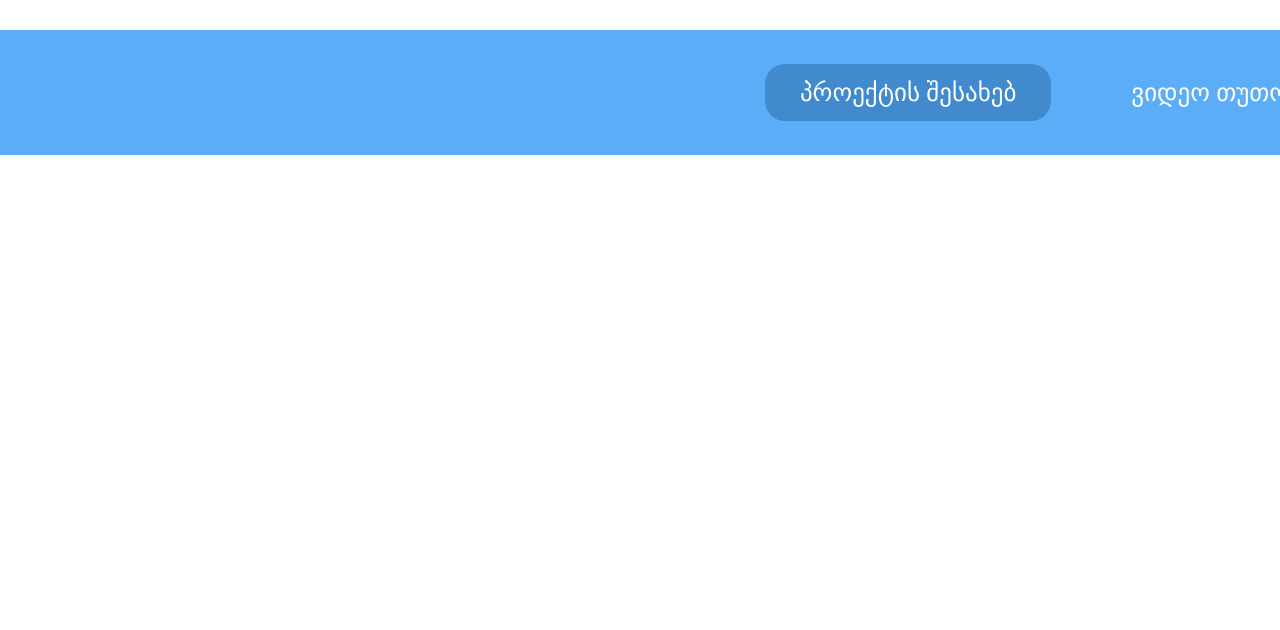
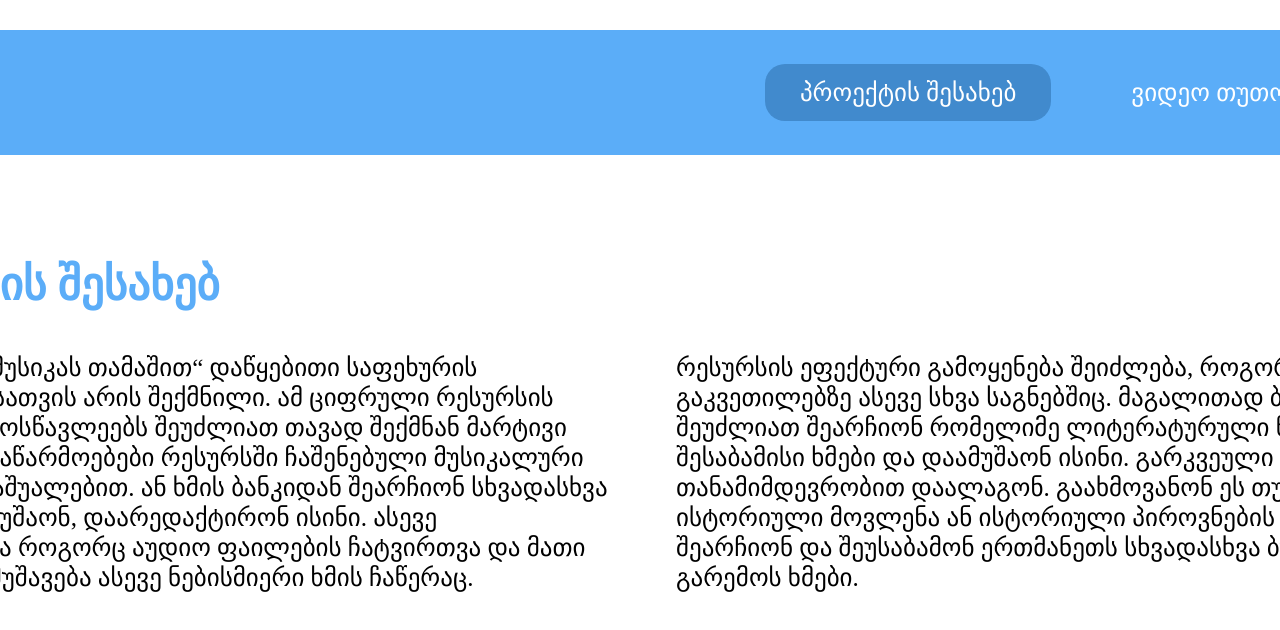
Before and after one commit to Mind1a/playMusic, a plain HTML site: page index.html in a window 1280 px wide. Shown: the top 630 px of the page. Drawn offline with Linux system fonts and the light colour scheme.

Commit message:
feature/aboutProjectTitle
Adding 'about project title' section.

```diff
--- a/index.html
+++ b/index.html
@@ -22,5 +22,29 @@
         </ul>
       </div>
     </header>
+    <section class="about-project-title">
+      <div class="text-container">
+        <h2 class="text-container-heading">პროექტის შესახებ</h2>
+        <div class="text-container-paragraphs">
+          <p class="text-container-paragraph">
+            „ვსწავლობთ მუსიკას თამაშით“ დაწყებითი საფეხურის მოსწავლეებისათვის
+            არის შექმნილი. ამ ციფრული რესურსის საშუალებით მოსწავლეებს შეუძლიათ
+            თავად შექმნან მარტივი მუსიკალური ნაწარმოებები რესურსში ჩაშენებული
+            მუსიკალური კლავიშების საშუალებით. ან ხმის ბანკიდან შეარჩიონ
+            სხვადასხვა ხმები და დაამუშაონ, დაარედაქტირონ ისინი. ასევე
+            შესაძლებელია როგორც აუდიო ფაილების ჩატვირთვა და მათი შემდგომი
+            დამუშავება ასევე ნებისმიერი ხმის ჩაწერაც.
+          </p>
+          <p class="text-container-paragraph">
+            რესურსის ეფექტური გამოყენება შეიძლება, როგორც მუსიკის გაკვეთილებზე
+            ასევე სხვა საგნებშიც. მაგალითად ბავშვებს შეუძლიათ შეარჩიონ რომელიმე
+            ლიტერატურული ნაწარმოების შესაბამისი ხმები და დაამუშაონ ისინი.
+            გარკვეული თანამიმდევრობით დაალაგონ. გაახმოვანონ ეს თუ ის ისტორიული
+            მოვლენა ან ისტორიული პიროვნების ბიოგრაფია. შეარჩიონ და შეუსაბამონ
+            ერთმანეთს სხვადასხვა ბუნებრივი გარემოს ხმები.
+          </p>
+        </div>
+      </div>
+    </section>
   </body>
 </html>
--- /dev/null
+++ b/styles/_aboutProject.scss
@@ -0,0 +1,27 @@
+.about-project-title {
+  margin: 4.563rem 3.063rem;
+
+  .text-container {
+    .text-container-paragraphs {
+      @include display_flex();
+      margin-top: 2.563rem;
+      gap: 3.938rem;
+
+      .text-container-paragraph {
+        width: 48.938rem;
+        height: 14.688rem;
+        font-family: FiraGO;
+        font-size: 1.563rem;
+        font-weight: 300;
+        line-height: 1.875rem;
+        letter-spacing: 0em;
+        text-align: left;
+        color: $blackColor;
+
+        &:nth-child(2) {
+          width: 48.375rem;
+        }
+      }
+    }
+  }
+}
--- a/styles/_mainStyles.scss
+++ b/styles/_mainStyles.scss
@@ -1,4 +1,18 @@
 body {
   @include display_flex();
   flex-direction: column;
+
+  section {
+    width: 101.25rem;
+
+    h2 {
+      font-size: 2.813rem;
+      font-family: FiraGO;
+      font-weight: 700;
+      line-height: 3.375rem;
+      letter-spacing: 0em;
+      text-align: left;
+      color: $blueColor;
+    }
+  }
 }
--- a/styles/global.scss
+++ b/styles/global.scss
@@ -3,5 +3,6 @@
 @import "./utils/mixins";
 @import "./mainStyles";
 @import "./header";
+@import "./aboutProject";
 @import "./footer";
 @import "./utils/animations";
--- a/styles/utils/_variables.scss
+++ b/styles/utils/_variables.scss
@@ -1,3 +1,4 @@
 $blueColor: rgba(91, 173, 248, 1);
 $darkBlueColor: rgba(65, 138, 205, 1);
 $whiteColor: rgba(255, 255, 255, 1);
+$blackColor: rgba(0, 0, 0, 1);
```
Also changed, not shown: css/global.css, 1 other file.
